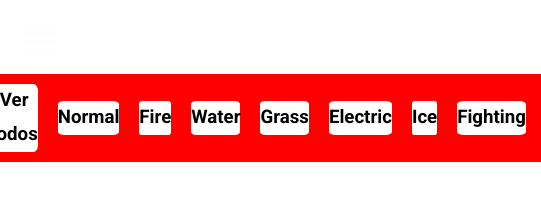
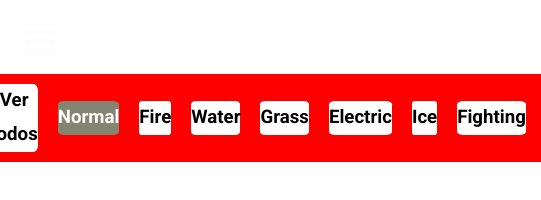
Before and after one commit to lgga89/pokemonApi, a plain HTML site: page index.html in a window 1280 px wide. Shown: the full height of the page, 0-541 px from the left. Drawn offline with Linux system fonts and the light colour scheme; no server answers; a web font is replaced by a local one.

Commit message:
MENU COLORES

```diff
--- a/sass/_button.scss
+++ b/sass/_button.scss
@@ -13,9 +13,9 @@
 @media (min-width: 700px) {
   header {
     .header__nav-menu {
-      .header__enlace-menu {
-        background-color: #ffff;
-        border-radius: 10%;
+      #normal {
+        background-color: rgb(132, 132, 114);
+        color: #ffffff;
       }
     }
   }
```
Also changed, not shown: css/main.css, 1 other file.
